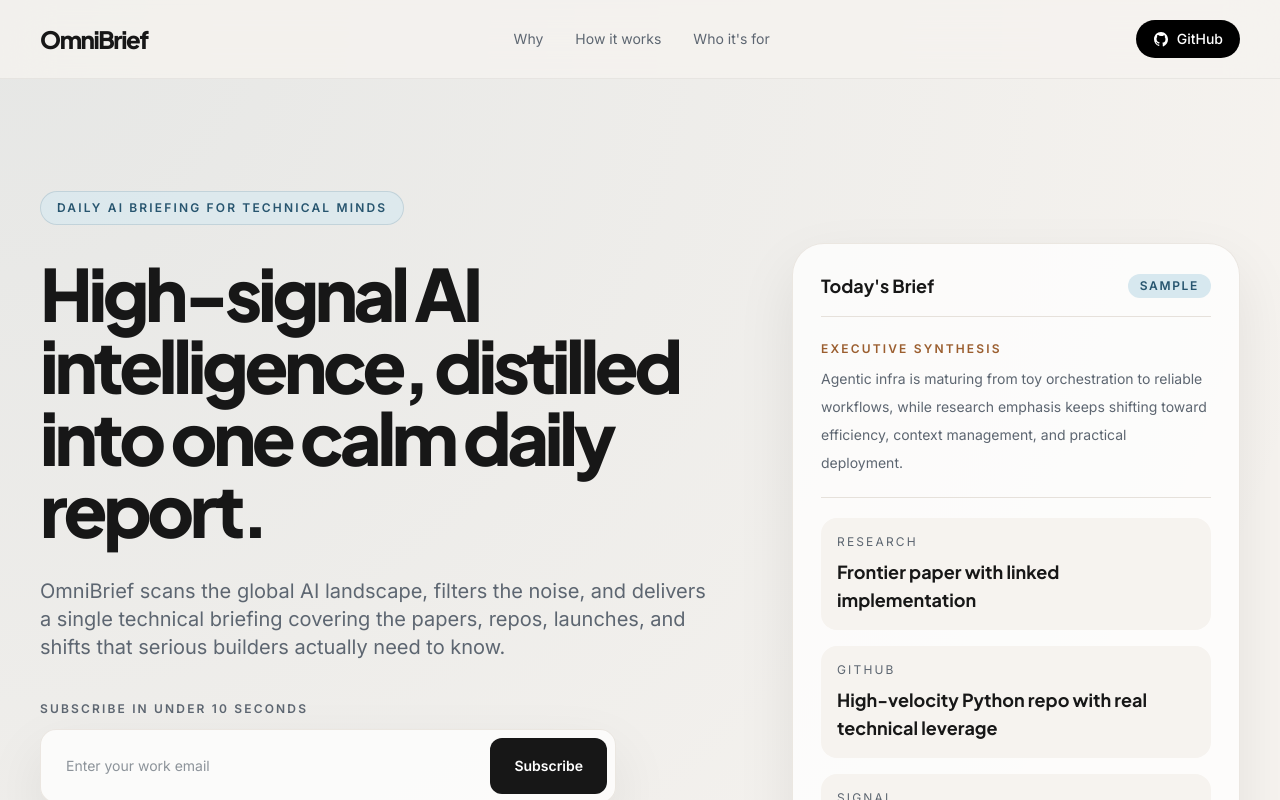
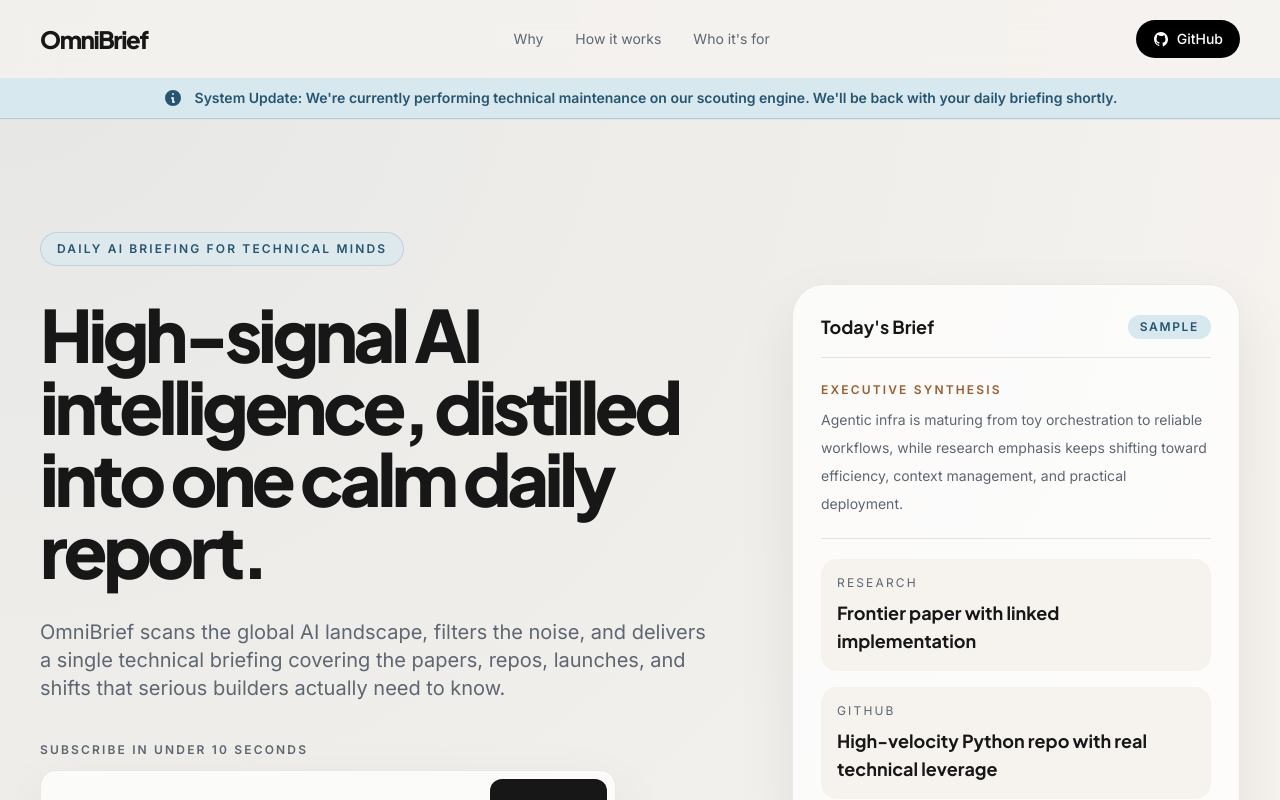
Before and after one commit to tanishra/OmniBrief, a Next.js app in the folder frontend/: page / in a window 1280 px wide. Shown: the top 800 px of the page. Built offline with nearby package versions, Linux system fonts and the light colour scheme; no server answers.

Commit message:
feat(ui): integrate MaintenanceBanner into the sticky header for maximum visibility

```diff
--- a/frontend/app/page.jsx
+++ b/frontend/app/page.jsx
@@ -63,7 +63,9 @@ export default function HomePage() {
             GitHub
           </a>
         </div>
+        <MaintenanceBanner />
       </header>
+
 
       <section id="top" className="mx-auto max-w-7xl px-6 pb-24 pt-20 md:px-10 md:pb-32 md:pt-28">
         <div className="grid gap-14 lg:grid-cols-[minmax(0,1.2fr)_28rem] lg:items-end">
```
